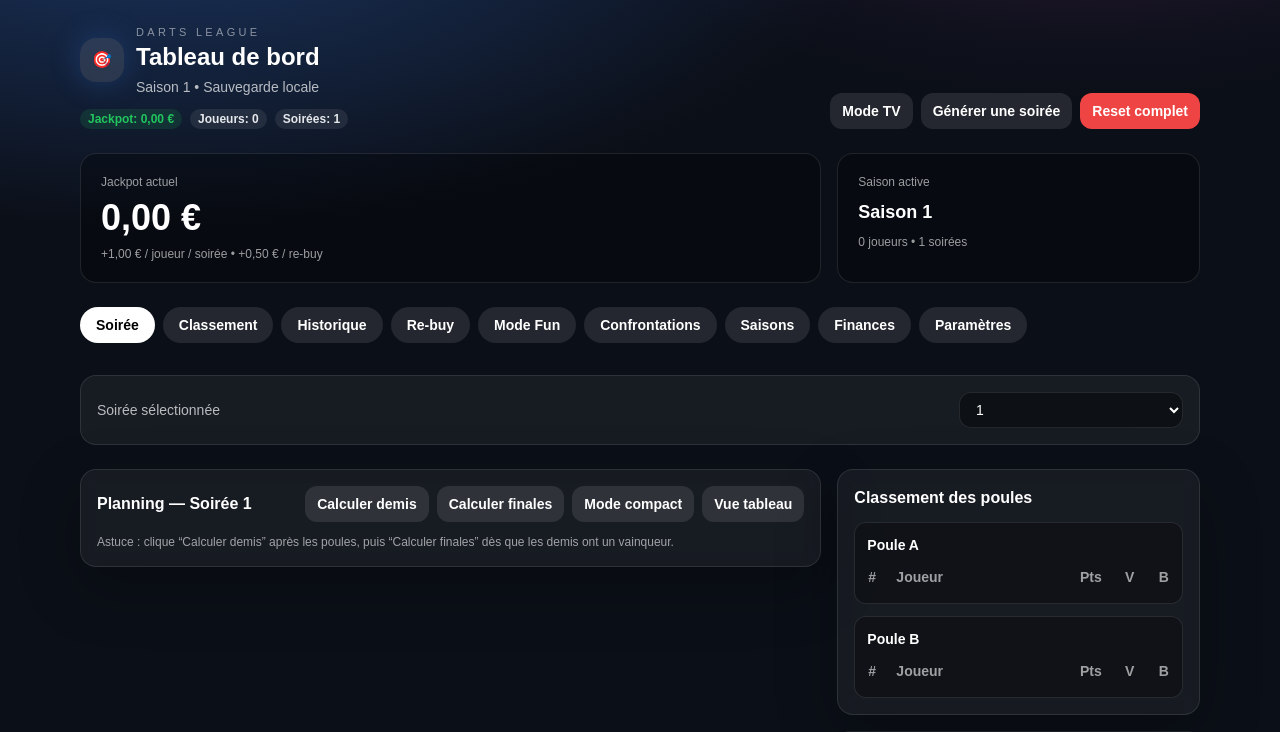
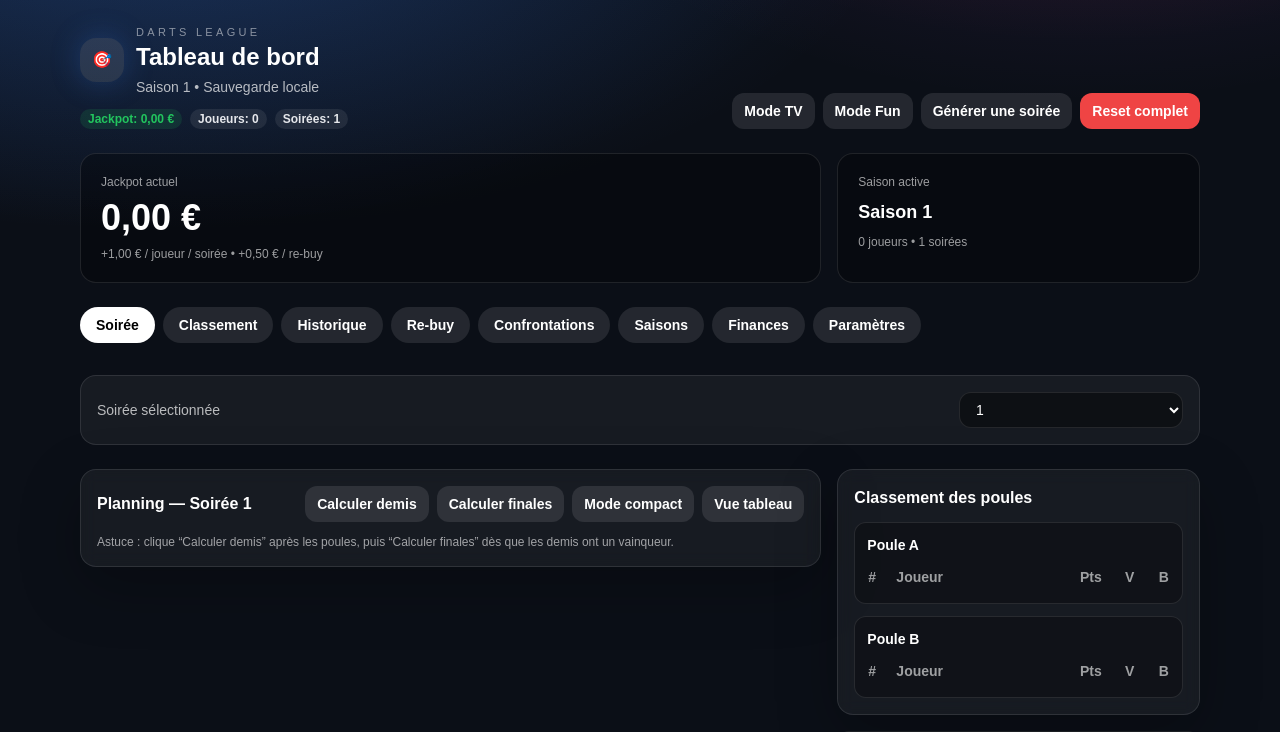
Before and after one commit to RaZ0R667/darts-league-vierge, a React (Vite) app: page / in a window 1280 px wide. Shown: the top 732 px of the page. Built offline with nearby package versions, Linux system fonts and the light colour scheme.

Commit message:
Move Fun mode out of main tab bars

```diff
--- a/src/App.tsx
+++ b/src/App.tsx
@@ -1828,6 +1828,9 @@ export default function App() {
             <Button variant={tvMode ? "primary" : "ghost"} onClick={() => setTvMode((v) => !v)}>
               {tvMode ? "Quitter Mode TV" : "Mode TV"}
             </Button>
+            <Button variant={tab === "FUN" ? "primary" : "ghost"} onClick={() => setTab(tab === "FUN" ? "SOIREE" : "FUN")}>
+              {tab === "FUN" ? "Retour Saison" : "Mode Fun"}
+            </Button>
             {!tvMode && (
               <Button variant="ghost" onClick={() => startNewSoiree()}>
                 Générer une soirée
@@ -1896,7 +1899,6 @@ export default function App() {
               ["CLASSEMENT", "Classement"],
               ["HISTO", "Historique"],
               ["REBUY", "Re-buy"],
-              ["FUN", "Mode Fun"],
               ["H2H", "Confrontations"],
               ["SAISONS", "Saisons"],
               ["FINANCES", "Finances"],
@@ -1923,7 +1925,6 @@ export default function App() {
                 ["CLASSEMENT", "Classement"],
                 ["HISTO", "Historique"],
                 ["REBUY", "Re-buy"],
-                ["FUN", "Fun"],
                 ["H2H", "H2H"],
                 ["SAISONS", "Saisons"],
                 ["FINANCES", "Finances"],
```
